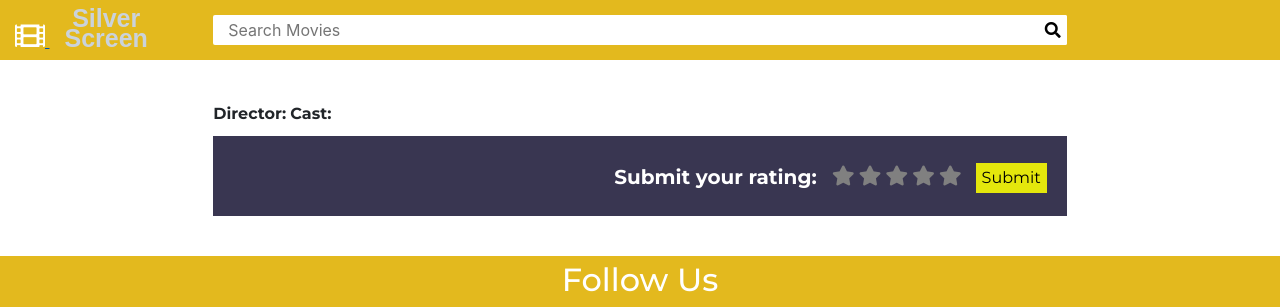
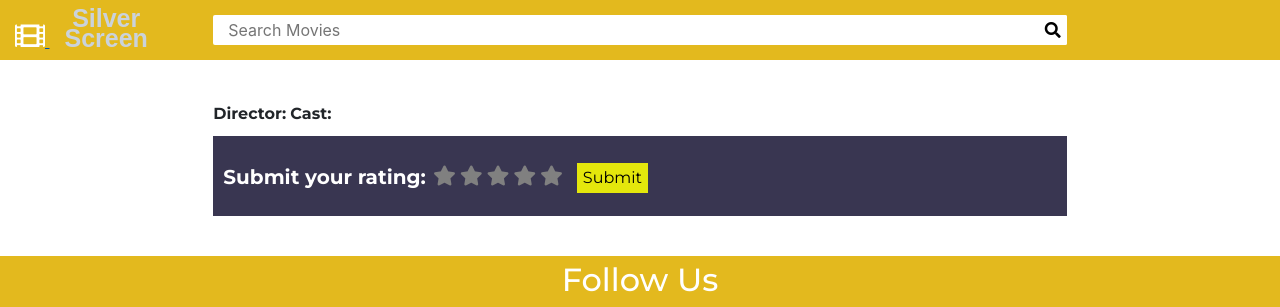
Before and after one commit to philip-hughes/second-milestone-project, a plain HTML site: page movie-details.html in a window 1280 px wide. Shown: the top 307 px of the page. Drawn offline with nearby package versions, Linux system fonts and the light colour scheme; no server answers; a web font is replaced by a local one.

Commit message:
Aligning rating elements to the left

```diff
--- a/assets/css/style.css
+++ b/assets/css/style.css
@@ -198,7 +198,7 @@ header {
 #rating-container span{
     position: absolute;
     top: 26px;
-    right: 250px;
+    left: 10px;
     color: white;
     font-size: 20px;
     font-weight: 700;
@@ -217,7 +217,7 @@ header {
 #rate {
     position: absolute;
     top: 27px;
-    right: 20px;
+    left: 220px;
 }
 
 
```
